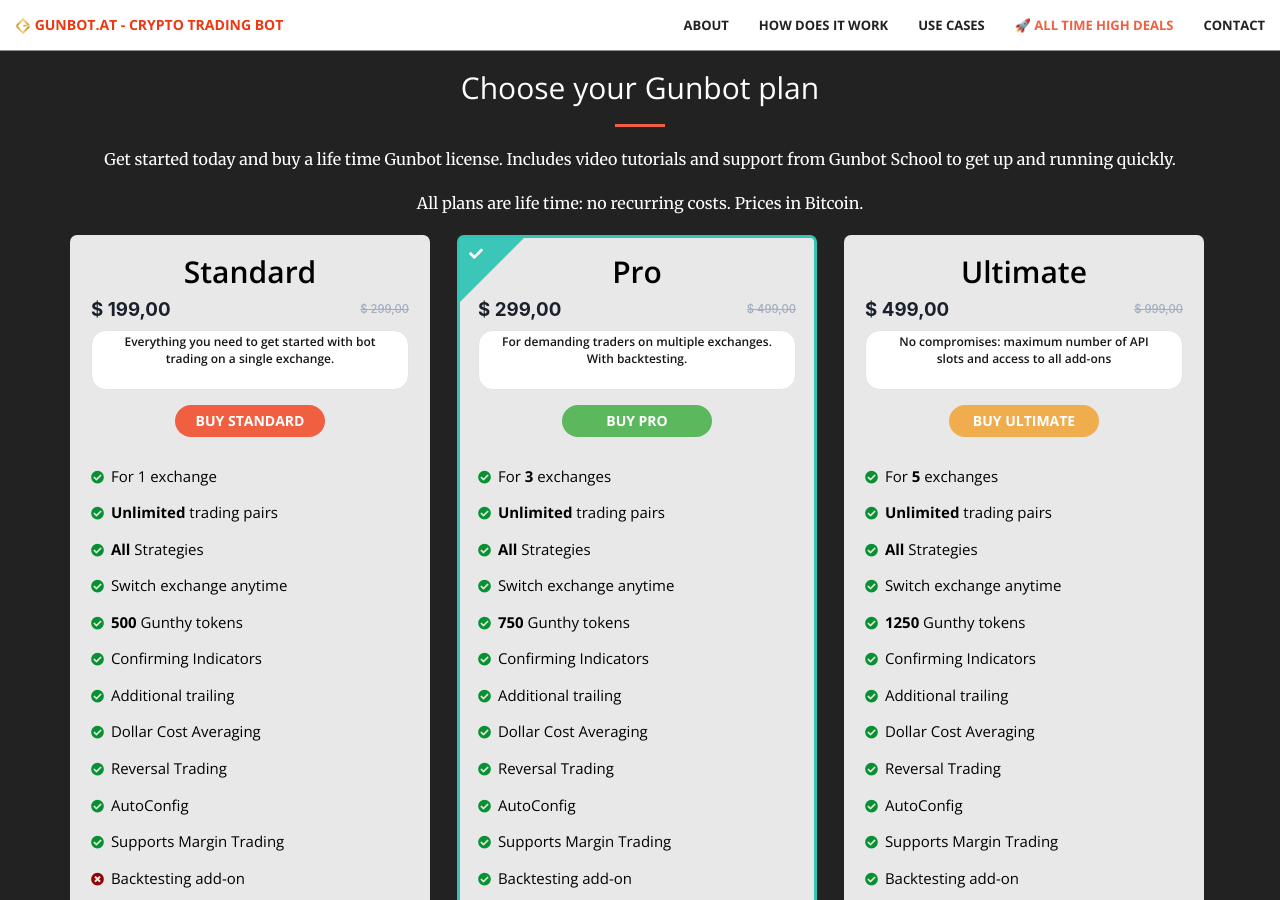
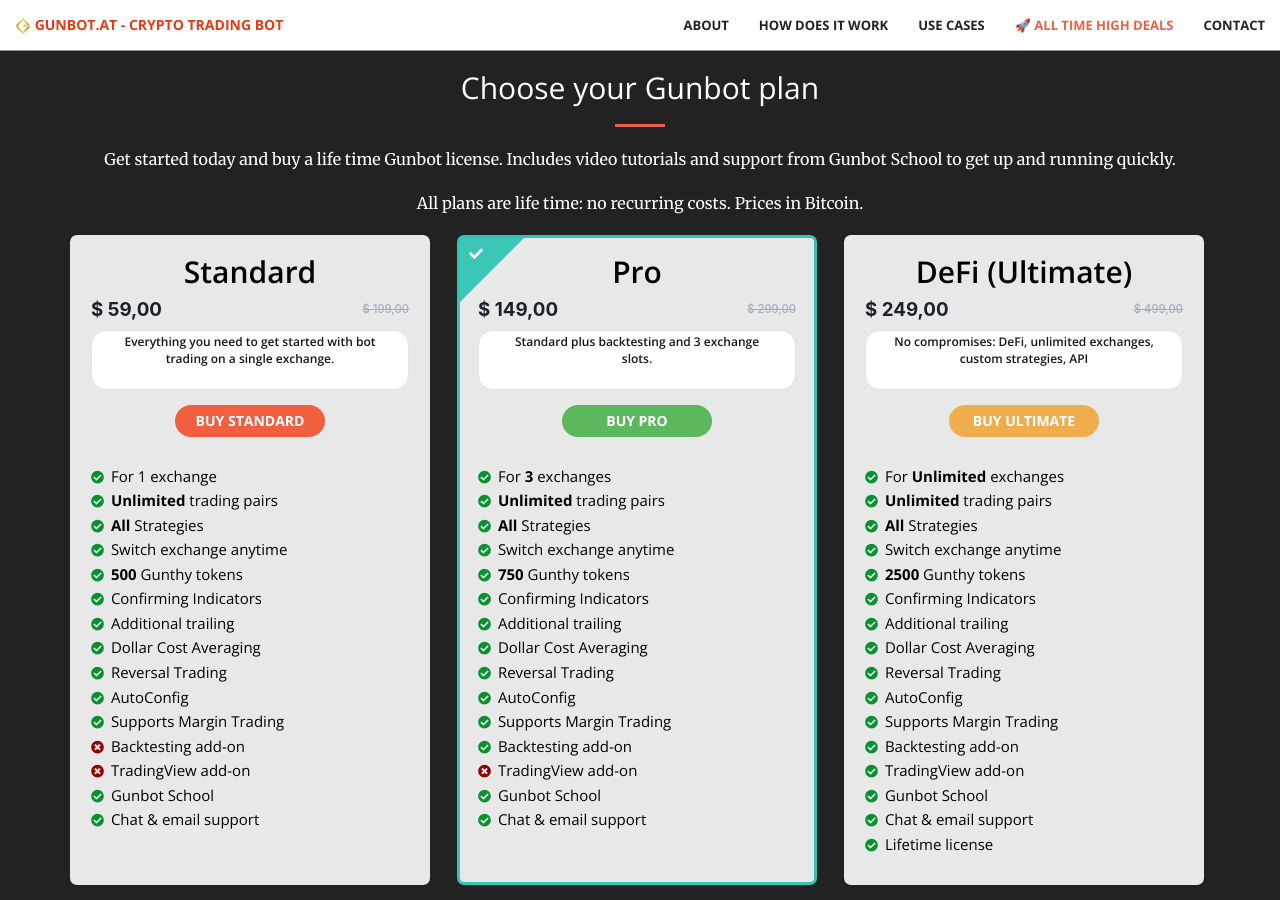
Before and after one commit to magicdude4eva/gunbot.at-jekyll, a Jekyll site: the page built from index.html, in a window 1280 px wide and 900 px high, scrolled down 3718 px. Built offline with Jekyll 4.4.1, drawn with Linux system fonts in a browser that asks for light colours; some of the changed text lies outside the part shown.

Commit message:
Updated pricing

```diff
--- a/Gemfile
+++ b/Gemfile
@@ -8,6 +8,12 @@
 # This will help ensure the proper Jekyll version is running.
 # Happy Jekylling!
 gem "jekyll", "~> 4.2.0"
+
+gem "base64"
+gem "bigdecimal"
+gem "csv"
+gem "logger"
+
 
 # If you have any plugins, put them here!
 group :jekyll_plugins do
--- a/_includes/buynow.html
+++ b/_includes/buynow.html
@@ -13,13 +13,13 @@
         <div class="package col-lg-3 col-md-6 text-center">
           <div class='packagename'>Standard</div>
           <div class='price'>
-            <span class="currentPrice">$ 199,00</span>
-            <span class="oldPrice">$ 299,00</span>
+            <span class="currentPrice">$ 59,00</span>
+            <span class="oldPrice">$ 199,00</span>
           </div>
           <div class='packageinfo'>Everything you need to get started with bot trading on a single exchange.
           </div>
 
-          <div class="packagecta"><a title="Join Gunbot community" href="https://checkout.gunbot.com/magicdude4eva/promoStandard" class="btn btn-primary btn-l wow tada" style="width:150px">Buy Standard</a></div>
+          <div class="packagecta"><a title="Join Gunbot community" href="https://checkout.gunbot.com/awesome/promoStandard?inviteRef=EOTSI" class="btn btn-primary btn-l wow tada" style="width:150px">Buy Standard</a></div>
           <ul>
               <li data-toggle="tooltip" data-placement="top" title="Use Gunbot to trade on one supported exchange. Has 1 API slot"> For 1 exchange</li>
               <li data-toggle="tooltip" data-placement="top" title="No limit on the number of trading pairs, like USD-BTC or BTC-LTC, you can simultaneously trade"> <b>Unlimited</b> trading pairs</li>
@@ -42,13 +42,13 @@
       <div class="package brilliant col-lg-3 col-md-6 text-center">
           <div class='packagename'>Pro</div>
           <div class='price'>
-            <span class="currentPrice">$ 299,00</span>
-            <span class="oldPrice">$ 499,00</span>
+            <span class="currentPrice">$ 149,00</span>
+            <span class="oldPrice">$ 299,00</span>
           </div>
-          <div class='packageinfo'>For demanding traders on multiple exchanges. With backtesting.
+          <div class='packageinfo'>Standard plus backtesting and 3 exchange slots.
           </div>
 
-          <div class="packagecta"><a title="Join Gunbot community" href="https://checkout.gunbot.com/magicdude4eva/promoPro" class="btn btn-success btn-l wow tada" style="width:150px">Buy Pro</a></div>
+          <div class="packagecta"><a title="Join Gunbot community" href="https://checkout.gunbot.com/awesome/promoPro?inviteRef=EOTSI" class="btn btn-success btn-l wow tada" style="width:150px">Buy Pro</a></div>
           <ul>
               <li data-toggle="tooltip" data-placement="top" title="Use Gunbot to trade simultaneously on 3 supported exchanges. Has 3 API slots"> For <b>3</b> exchanges</li>
               <li data-toggle="tooltip" data-placement="top" title="No limit on the number of trading pairs, like USD-BTC or BTC-LTC, you can simultaneously trade"> <b>Unlimited</b> trading pairs</li>
@@ -69,21 +69,21 @@
       </div>
 
       <div class="package col-lg-3 col-md-6 text-center">
-          <div class='packagename'>Ultimate</div>
+          <div class='packagename'>DeFi (Ultimate)</div>
           <div class='price'>
-            <span class="currentPrice">$ 499,00</span>
-            <span class="oldPrice">$ 999,00</span>
+            <span class="currentPrice">$ 249,00</span>
+            <span class="oldPrice">$ 499,00</span>
           </div>
-          <div class='packageinfo'>No compromises: maximum number of API slots and access to all add-ons
+          <div class='packageinfo'>No compromises: DeFi, unlimited exchanges, custom strategies, API
           </div>
 
-          <div class="packagecta"><a title="Join Gunbot community" href="https://checkout.gunbot.com/magicdude4eva/ultimate" class="btn btn-warning btn-l wow tada" style="width:150px">Buy Ultimate</a></div>
+          <div class="packagecta"><a title="Join Gunbot community" href="https://checkout.gunbot.com/awesome/ultimate?inviteRef=EOTSI" class="btn btn-warning btn-l wow tada" style="width:150px">Buy Ultimate</a></div>
           <ul>
-              <li data-toggle="tooltip" data-placement="top" title="Use Gunbot to trade simultaneously on 5 supported exchanges. Has 5 API slots."> For <b>5</b> exchanges</li>
+              <li data-toggle="tooltip" data-placement="top" title="Use Gunbot to trade simultaneously on 5 supported exchanges. Has 5 API slots."> For <b>Unlimited</b> exchanges</li>
               <li data-toggle="tooltip" data-placement="top" title="No limit on the number of trading pairs, like USD-BTC or BTC-LTC, you can simultaneously trade"> <b>Unlimited</b> trading pairs</li>
               <li data-toggle="tooltip" data-placement="top" title="Includes all Gunbot strategy options"> <b>All</b> Strategies</li>
               <li data-toggle="tooltip" data-placement="top" title="Thanks to the API slot system you always control on which exchange you use your bot. Switching to another exchange or API key is easy and free"> Switch exchange anytime</li>
-              <li data-toggle="tooltip" data-placement="top" title="Gunbot uses a blockchain based license system. It uses a utility token called Gunthy on the Ethereum blockchain. Each license comes with a free number of tokens, which need to be held in the wallet address you register during your purchase"> <b>1250</b> Gunthy tokens</li>
+              <li data-toggle="tooltip" data-placement="top" title="Gunbot uses a blockchain based license system. It uses a utility token called Gunthy on the Ethereum blockchain. Each license comes with a free number of tokens, which need to be held in the wallet address you register during your purchase"> <b>2500</b> Gunthy tokens</li>
               <li data-toggle="tooltip" data-placement="top" title="Gunbot uses live calculated Indicators like ADX, RSI, Stoch (and many more) to further restrict the trading criteria of your trading strategy."> Confirming Indicators</li>
               <li data-toggle="tooltip" data-placement="top" title="Trailing the price gives you the possibility to enter and/or exit at a better point as it follows the price trend until trend change."> Additional trailing</li>
               <li data-toggle="tooltip" data-placement="top" title="Dollar cost averaging, or DCA, automatically average down assets after a sudden price drop after a regular buy order."> Dollar Cost Averaging</li>
@@ -94,6 +94,7 @@
               <li data-toggle="tooltip" data-placement="top" title="Use Gunbot to execute trading alerts sent from a custom strategy at TradingView. It works by listening to incoming emails from TradingView, when an alert comes in Gunbot will immediately execute it"> TradingView add-on</li>
               <li data-toggle="tooltip" data-placement="top" title="Learn how to get up and running with a short video course. Gunbot School offers a growing number of courses to help with setting up and configuring your bot"> Gunbot School</li>
               <li data-toggle="tooltip" data-placement="top" title="Get help fast whenever you need it. It doesn't matter if you have a basic setup problem or an advanced strategy question, we're here to help"> Chat & email support</li>
+              <li data-toggle="tooltip" data-placement="top" title="Lifetime access to Gunbot"> Lifetime license</li>
           </ul>
       </div>
       </div>
--- a/_includes/contact.html
+++ b/_includes/contact.html
@@ -23,9 +23,9 @@
                 </a>
             </div>
             <div class="col-lg-3 col-lg-offset-1 text-center">
-                <a href="https://github.com/{{ site.github_username }}" title="View our Github Repository" target="_blank">
+                <a href="https://github.com/magicdude4eva/docker-gunbot" title="View our Github Repository" target="_blank">
                 <i class="fab fa-github fa-3x wow bounceIn" data-wow-delay=".1s"></i>
-                    <p>{{ site.github_username }}</p>
+                    <p>docker-gunbot</p>
                 </a>
             </div>
         </div>
--- a/css/main.scss
+++ b/css/main.scss
@@ -53,7 +53,7 @@
 .package {
   box-sizing: border-box;
   width: 360px;
-  height: 770px;
+  height: 650px;
   border: 3px solid #e8e8e8;
   border-radius: 7px;
   display: inline-block;
@@ -106,7 +106,7 @@
 }
 
 .package ul li {
-  margin-bottom: 15px;
+  margin-bottom: 3px;
 }
 .package ul li:before {
   font-size: 1.3rem;
```
Also changed, not shown: Gemfile.lock.
